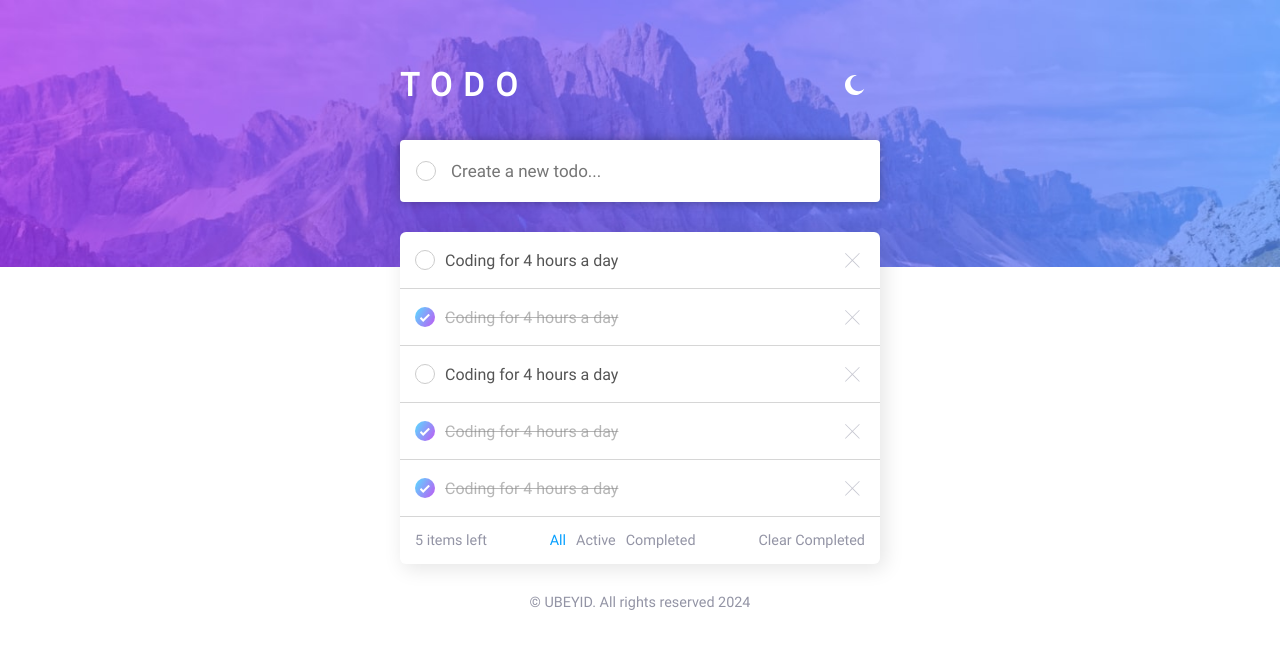
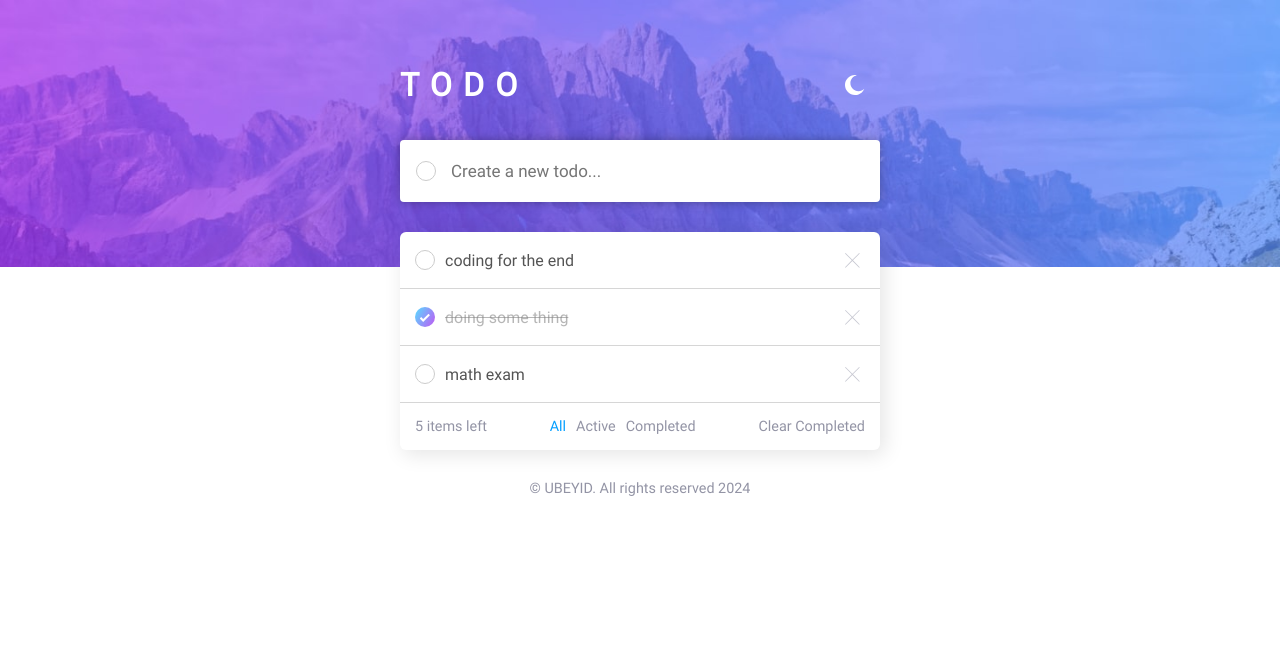
Before and after one commit to ubeyidah/todos-app, a React (Vite) app: page / in a window 1280 px wide. Shown: the top 648 px of the page. Built offline with nearby package versions, Linux system fonts and the light colour scheme.

Commit message:
save data and render to the page

```diff
--- a/src/App.jsx
+++ b/src/App.jsx
@@ -1,10 +1,18 @@
-import React from "react";
+import React, { useState } from "react";
 import { moonIcon } from "./assets/images";
 import "./index.css";
 import Todo from "./components/Todo";
 import Footer from "./components/Footer";
 
 export default function App() {
+  const [todos, setTodos] = useState(
+    () =>
+      JSON.parse(localStorage.getItem("todos")) || [
+        { id: "23452345swfa", title: "coding for the end", isCompleted: false },
+        { id: "asdfaar3r", title: "doing some thing", isCompleted: true },
+        { id: "asdfr3443", title: "math exam ", isCompleted: false },
+      ]
+  );
   return (
     <main className="container">
       <header>
@@ -20,31 +28,9 @@ export default function App() {
       </section>
 
       <section className="todos">
-        <Todo
-          title="Coding for 4 hours a day"
-          id="3ad3d3da3a"
-          isCompleted={false}
-        />
-        <Todo
-          title="Coding for 4 hours a day"
-          id="3ad3d3da3asda"
-          isCompleted={true}
-        />
-        <Todo
-          title="Coding for 4 hours a day"
-          id="3ad3d3da3asda"
-          isCompleted={0}
-        />
-        <Todo
-          title="Coding for 4 hours a day"
-          id="3ad3d3da3asda"
-          isCompleted={true}
-        />
-        <Todo
-          title="Coding for 4 hours a day"
-          id="3ad3d3da3asda"
-          isCompleted={true}
-        />
+        {todos.map((todo) => (
+          <Todo key={todo.id} {...todo} />
+        ))}
 
         <div className="todos-footer">
           <p className="todo-length">5 items left</p>
```
